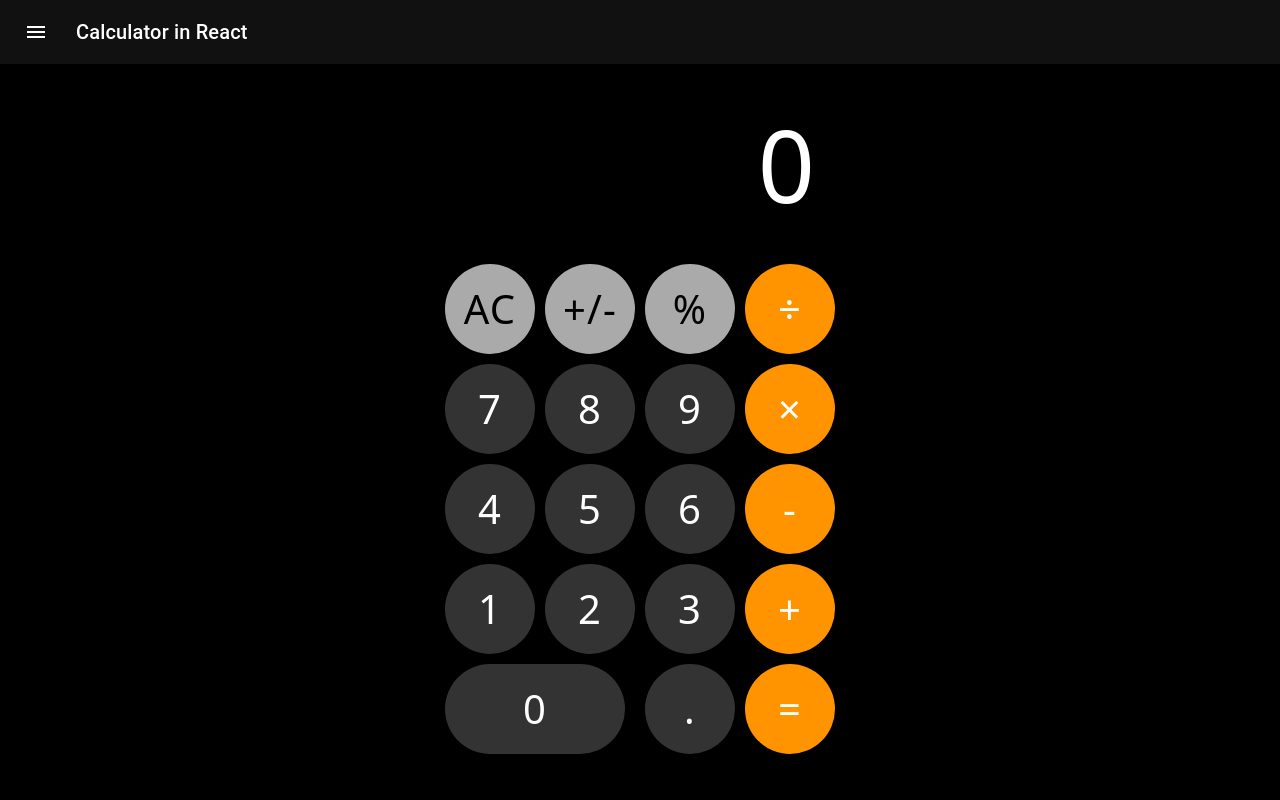
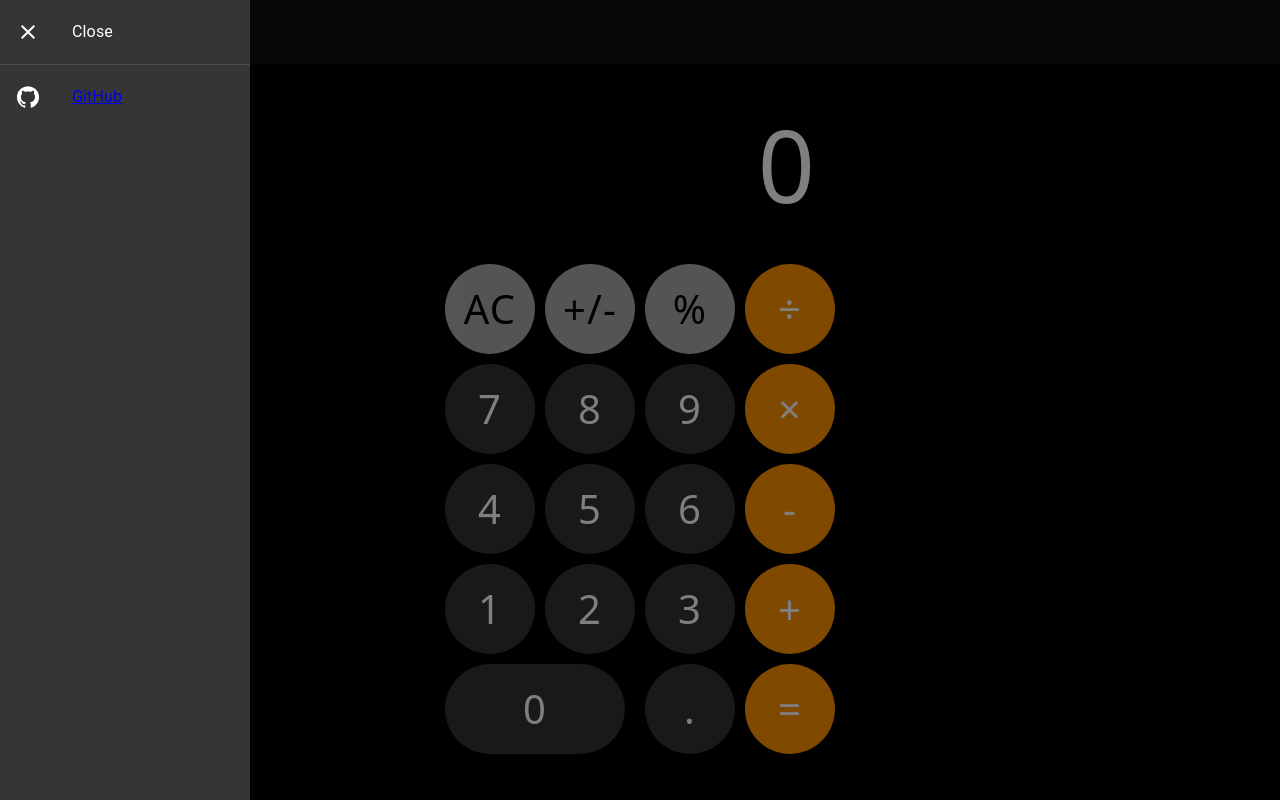
Before and after one commit to nathanielrz/calculator-in-react, a React (Vite) app: page / in a window 1280 px wide. Both pictures are taken after a click on the button "menu". Built offline with nearby package versions, Linux system fonts and the light colour scheme.

Commit message:
Add working app bar / navigation component

```diff
--- a/src/App.jsx
+++ b/src/App.jsx
@@ -7,8 +7,19 @@ import {
   Toolbar,
   Typography,
   IconButton,
+  ThemeProvider,
+  createTheme,
+  ListItemText,
+  ListItemIcon,
+  ListItemButton,
+  ListItem,
+  Divider,
+  List,
+  Drawer,
 } from "@mui/material";
 import MenuIcon from "@mui/icons-material/Menu";
+import GitHubIcon from "@mui/icons-material/GitHub";
+import ClearIcon from "@mui/icons-material/Clear";
 
 const Number = styled(Button)({
   borderRadius: "45px",
@@ -43,6 +54,12 @@ const Grey = styled(Number)({
   color: "#000",
   "&:hover": {
     backgroundColor: "#eee",
+  },
+});
+
+const dark = createTheme({
+  palette: {
+    mode: "dark",
   },
 });
 
@@ -114,12 +131,81 @@ function App() {
     }
   };
 
+  // https://mui.com/material-ui/react-drawer/
+  const [state, setState] = React.useState({
+    top: false,
+    left: false,
+    bottom: false,
+    right: false,
+  });
+
+  const toggleDrawer = (anchor, open) => (event) => {
+    if (
+      event.type === "keydown" &&
+      (event.key === "Tab" || event.key === "Shift")
+    ) {
+      return;
+    }
+
+    setState({ ...state, [anchor]: open });
+  };
+
+  const list = (anchor) => (
+    <Box
+      sx={{ width: anchor === "top" || anchor === "bottom" ? "auto" : 250 }}
+      role="presentation"
+      onClick={toggleDrawer(anchor, false)}
+      onKeyDown={toggleDrawer(anchor, false)}
+    >
+      <List>
+        <ListItem disablePadding>
+          <ListItemButton>
+            <ListItemIcon>
+              <ClearIcon />
+            </ListItemIcon>
+            <ListItemText primary={"Close"} />
+          </ListItemButton>
+        </ListItem>
+      </List>
+      <Divider />
+      <List>
+        <a
+          href="https://github.com/nate-games/calculator-in-react"
+          target="_blank"
+        >
+          <ListItem disablePadding>
+            <ListItemButton>
+              <ListItemIcon>
+                <GitHubIcon />
+              </ListItemIcon>
+              <ListItemText primary={"GitHub"} />
+            </ListItemButton>
+          </ListItem>
+        </a>
+      </List>
+    </Box>
+  );
+
   return (
     <>
+      {["left", "top", "down", "right"].map((anchor) => (
+        <React.Fragment key={anchor}>
+          <ThemeProvider theme={dark}>
+            <Drawer
+              anchor={anchor}
+              open={state[anchor]}
+              onClose={toggleDrawer(anchor, false)}
+            >
+              {list(anchor)}
+            </Drawer>
+          </ThemeProvider>
+        </React.Fragment>
+      ))}
       <Box sx={{ flexGrow: 1 }}>
         <AppBar position="static" sx={{ backgroundColor: "#111" }}>
           <Toolbar>
             <IconButton
+              onClick={toggleDrawer("left", true)}
               size="large"
               edge="start"
               color="inherit"
```
